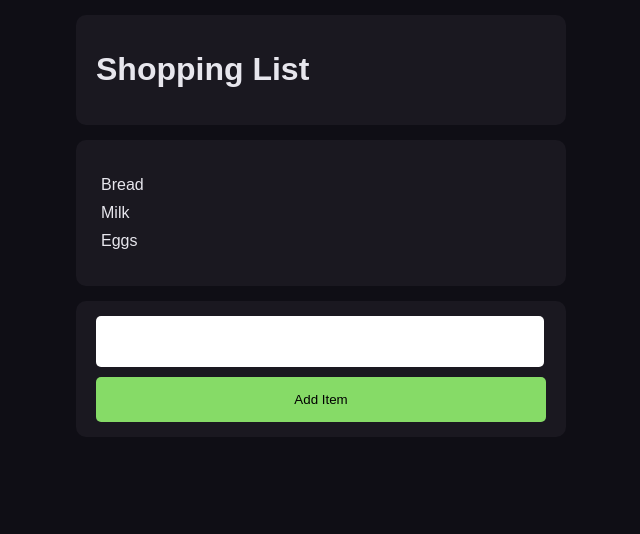
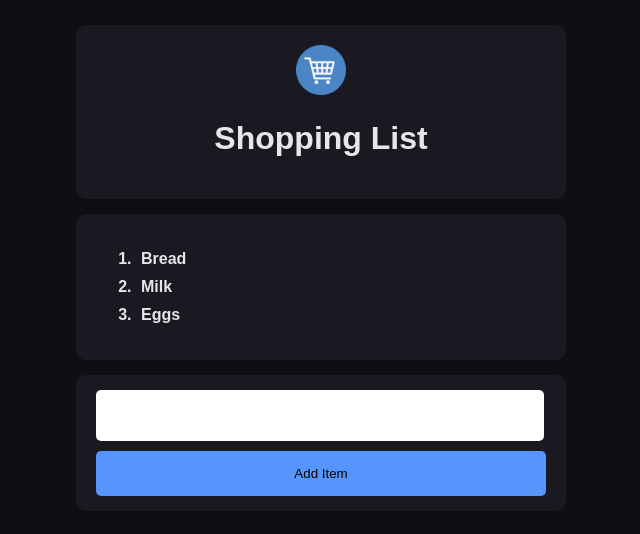
Before and after one commit to acecochez/shop-in-style, a plain HTML site: page index.html in a window 1280 px wide. Shown: the whole page, without its empty margins (319-959 px from the left). Drawn offline with Linux system fonts and the light colour scheme.

Commit message:
Changed style

```diff
--- a/index.html
+++ b/index.html
@@ -10,15 +10,16 @@
 
 <body>
     <div class="title">
+				<img src="cart.png">
         <h1> Shopping List </h1>
     </div>
 
     <div class="list">
-        <ul id="list"></ul>
+        <ol id="list"></ol>
     </div>
 
     <div class="add">
-        <input type="text" id="input">
+        <input type="text" id="input"></input>
         <button id="button">Add Item</button>
     </div>
 
--- a/styles.css
+++ b/styles.css
@@ -8,11 +8,14 @@ body {
     background-color: #1a1820;
     width: 450px;
     margin: 15px auto;
-    padding-top: 15px;
-    padding-right: 20px;
-    padding-bottom: 15px;
-    padding-left: 20px;
+		margin-top: 25px;
+    padding: 20px;
     border-radius: 10px;
+		text-align: center;
+}
+
+img {
+	height: 50px;
 }
 
 .list {
@@ -24,6 +27,7 @@ body {
     padding-bottom: 15px;
     padding-left: 20px;
     border-radius: 10px;
+		font-weight: bold;
 }
 
 ul {
@@ -56,7 +60,7 @@ input {
 
 input:focus {
     outline: none !important;
-    border: 3px solid #86db67;
+    border: 3px solid #a1c5ff;
 }
 
 button {
@@ -64,11 +68,11 @@ button {
     width: 100%;
     margin-top: 10px;
     padding: 15px;
-    background-color: #86db67;
+    background-color: #5696fc;
     border: none;
     border-radius: 5px;
 }
 
 button:active {
-    background-color: #32cd32;
+    background-color: #a1c5ff;
 }
```
Also changed, not shown: cart.png (added).
